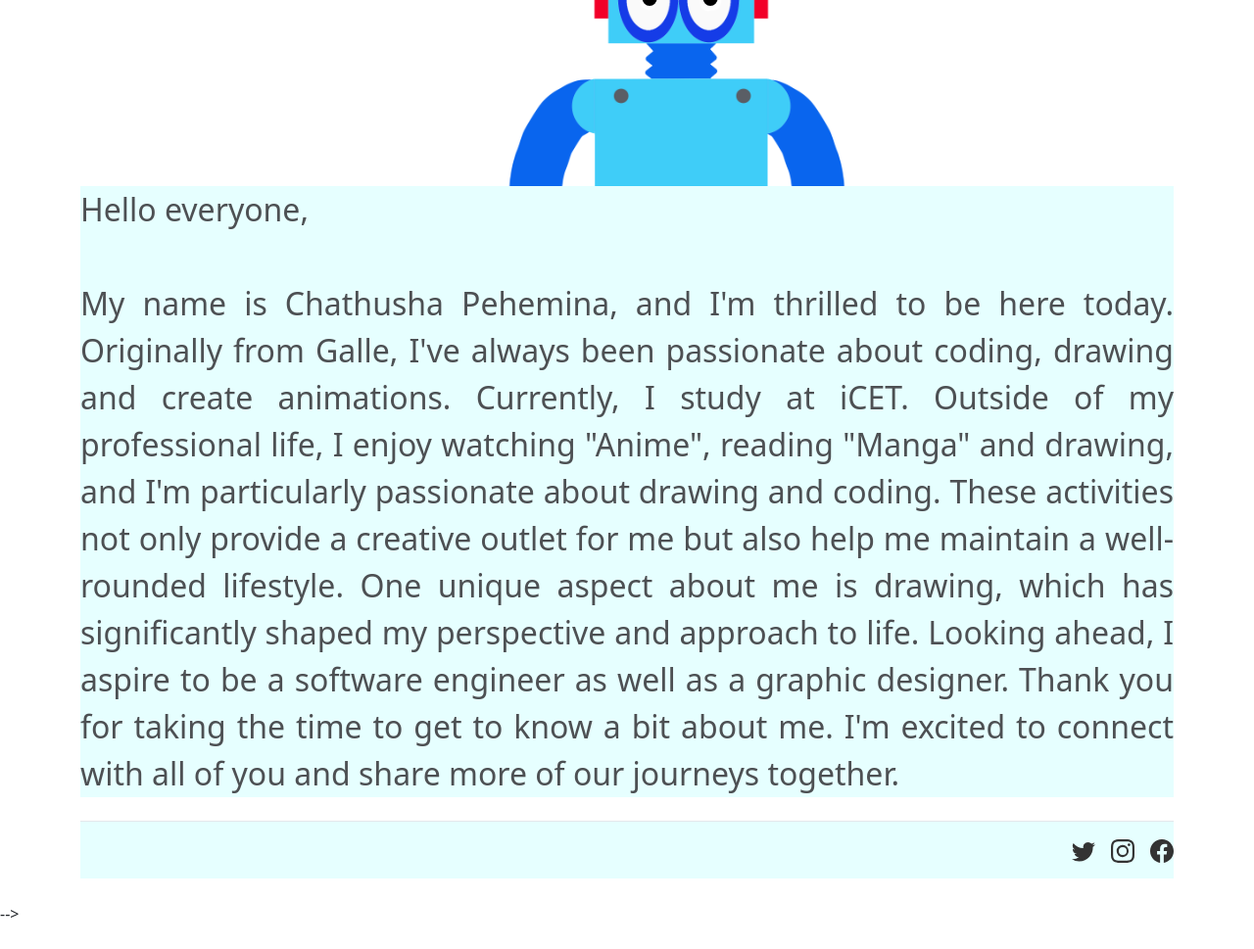
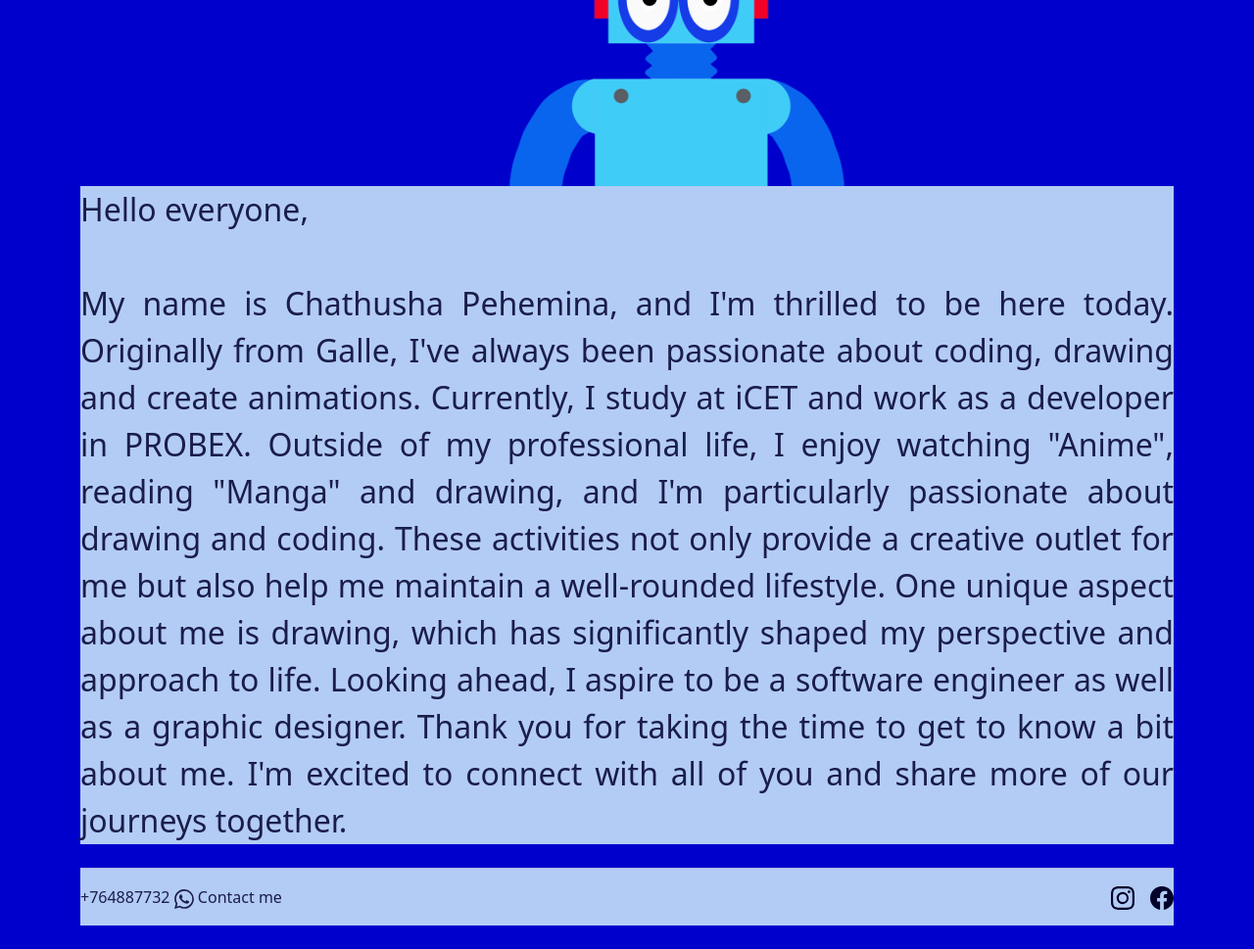
Before and after one commit to Eternatus9999/MyProfile, a plain HTML site: page index.html in a window 1280 px wide. Shown: the part 172-1141 px from the top of the page at 98% size. Before the commit the page ends 1117 px from the top, so only its background shows below. Drawn offline with nearby package versions, Linux system fonts and the light colour scheme.

Commit message:
second commitment

```diff
--- a/index.html
+++ b/index.html
@@ -7,13 +7,12 @@
     <link rel="stylesheet" href="Style.css">
     <link href="https://cdn.jsdelivr.net/npm/bootstrap@5.3.3/dist/css/bootstrap.min.css" rel="stylesheet" integrity="sha384-QWTKZyjpPEjISv5WaRU9OFeRpok6YctnYmDr5pNlyT2bRjXh0JMhjY6hW+ALEwIH" crossorigin="anonymous">
 </head>
-<body  style="overflow-x: hidden;">
+<body style="overflow-x: hidden; background-color: mediumblue;">
     <video class="bgvideo"autoplay muted loop src="3141210-hd_1920_1080_25fps.mp4"></video>
-    <div class="container">
+    <div class="container-xl">
       <marquee behavior="script" direction="left">Chathusha  Pehemina</marquee>
     </div>
-
-    <div class="container">
+    <div class="container xl-auto h-auto xs-auto">
       <div class="character">
         <div class="eye"></div>
         <div class="eye1"></div>
@@ -21,14 +20,14 @@
       </div>
       <div class="myinfo">
         <p>Hello everyone,<br><br>
-          My name is Chathusha Pehemina, and I'm thrilled to be here today. Originally from Galle, I've always been passionate about coding, drawing and create animations. Currently, I study at iCET.
+          My name is Chathusha Pehemina, and I'm thrilled to be here today. Originally from Galle, I've always been passionate about coding, drawing and create animations. Currently, I study at iCET and work as a developer in PROBEX.
           Outside of my professional life, I enjoy watching "Anime", reading "Manga" and drawing, and I'm particularly passionate about drawing and coding. These activities not only provide a creative outlet for me but also help me maintain a well-rounded lifestyle.
           One unique aspect about me is drawing, which has significantly shaped my perspective and approach to life. Looking ahead, I aspire to be a software engineer as well as a graphic designer.
           Thank you for taking the time to get to know a bit about me. I'm excited to connect with all of you and share more of our journeys together.
         </p>
       </div>
     </div>
-  <div class="container">
+  <div class="container-xl">
     <svg xmlns="http://www.w3.org/2000/svg" class="d-none">
       <symbol id="facebook" viewBox="0 0 16 16">
         <path d="M16 8.049c0-4.446-3.582-8.05-8-8.05C3.58 0-.002 3.603-.002 8.05c0 4.017 2.926 7.347 6.75 7.951v-5.625h-2.03V8.05H6.75V6.275c0-2.017 1.195-3.131 3.022-3.131.876 0 1.791.157 1.791.157v1.98h-1.009c-.993 0-1.303.621-1.303 1.258v1.51h2.218l-.354 2.326H9.25V16c3.824-.604 6.75-3.934 6.75-7.951z"/>
@@ -41,16 +40,21 @@
       </symbol>
     </svg>
   </div>
-  <div class="container">
+  <div class="container xl-auto">
     <footer class="d-flex flex-wrap justify-content-between align-items-center py-3 my-4 border-top">
-      <div></div>
+      <div>
+        +764887732
+        <svg xmlns="http://www.w3.org/2000/svg" width="20" height="20" fill="currentColor" class="bi bi-whatsapp" viewBox="0 0 16 16">
+          <path d="M13.601 2.326A7.85 7.85 0 0 0 7.994 0C3.627 0 .068 3.558.064 7.926c0 1.399.366 2.76 1.057 3.965L0 16l4.204-1.102a7.9 7.9 0 0 0 3.79.965h.004c4.368 0 7.926-3.558 7.93-7.93A7.9 7.9 0 0 0 13.6 2.326zM7.994 14.521a6.6 6.6 0 0 1-3.356-.92l-.24-.144-2.494.654.666-2.433-.156-.251a6.56 6.56 0 0 1-1.007-3.505c0-3.626 2.957-6.584 6.591-6.584a6.56 6.56 0 0 1 4.66 1.931 6.56 6.56 0 0 1 1.928 4.66c-.004 3.639-2.961 6.592-6.592 6.592m3.615-4.934c-.197-.099-1.17-.578-1.353-.646-.182-.065-.315-.099-.445.099-.133.197-.513.646-.627.775-.114.133-.232.148-.43.05-.197-.1-.836-.308-1.592-.985-.59-.525-.985-1.175-1.103-1.372-.114-.198-.011-.304.088-.403.087-.088.197-.232.296-.346.1-.114.133-.198.198-.33.065-.134.034-.248-.015-.347-.05-.099-.445-1.076-.612-1.47-.16-.389-.323-.335-.445-.34-.114-.007-.247-.007-.38-.007a.73.73 0 0 0-.529.247c-.182.198-.691.677-.691 1.654s.71 1.916.81 2.049c.098.133 1.394 2.132 3.383 2.992.47.205.84.326 1.129.418.475.152.904.129 1.246.08.38-.058 1.171-.48 1.338-.943.164-.464.164-.86.114-.943-.049-.084-.182-.133-.38-.232"/>
+        </svg>
+        Contact me
+      </div>
       <ul class="nav col-md-4 justify-content-end list-unstyled d-flex">
-        <li class="ms-3"><a class="text-body-secondary" href=""><svg class="bi" width="24" height="24"><use xlink:href="#twitter"/></svg></a></li>
-        <li class="ms-3"><a class="text-body-secondary" href="#"><svg class="bi" width="24" height="24"><use xlink:href="#instagram"/></svg></a></li>
-        <li class="ms-3"><a class="text-body-secondary" href="#"><svg class="bi" width="24" height="24"><use xlink:href="#facebook"/></svg></a></li>
+        <li class="ms-3"><a class="text-body-secondary" href="https://www.instagram.com/kython_9999_cp/"><svg class="bi" width="24" height="24"><use xlink:href="#instagram"/></svg></a></li>
+        <li class="ms-3"><a class="text-body-secondary" href="https://web.facebook.com/profile.php?id=100074103738483&sk=grid"><svg class="bi" width="24" height="24"><use xlink:href="#facebook"/></svg></a></li>
       </ul>
     </footer>
   </div>
-  <script src="https://cdn.jsdelivr.net/npm/bootstrap@5.3.3/dist/js/bootstrap.bundle.min.js" integrity="sha384-YvpcrYf0tY3lHB60NNkmXc5s9fDVZLESaAA55NDzOxhy9GkcIdslK1eN7N6jIeHz" crossorigin="anonymous"></script> -->
+  <script src="https://cdn.jsdelivr.net/npm/bootstrap@5.3.3/dist/js/bootstrap.bundle.min.js" integrity="sha384-YvpcrYf0tY3lHB60NNkmXc5s9fDVZLESaAA55NDzOxhy9GkcIdslK1eN7N6jIeHz" crossorigin="anonymous"></script>
 </body>
 </html>
```
